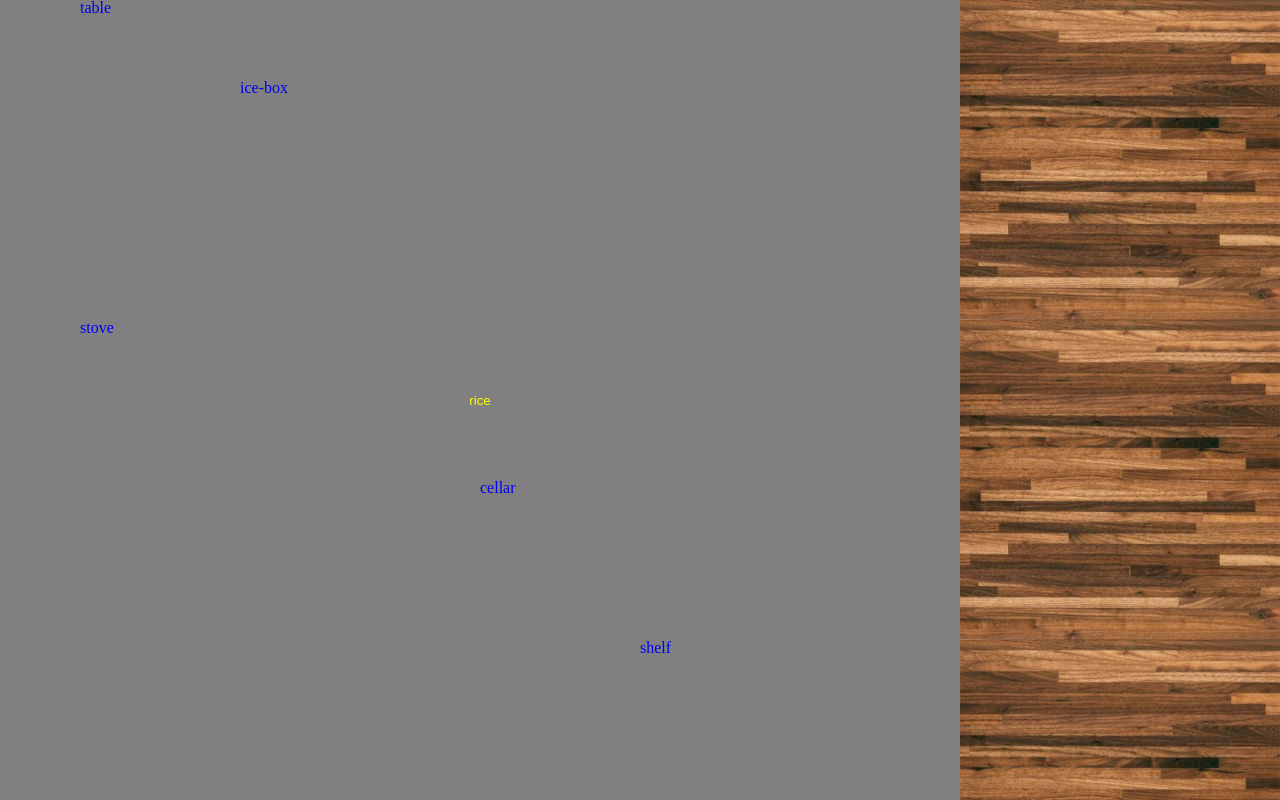
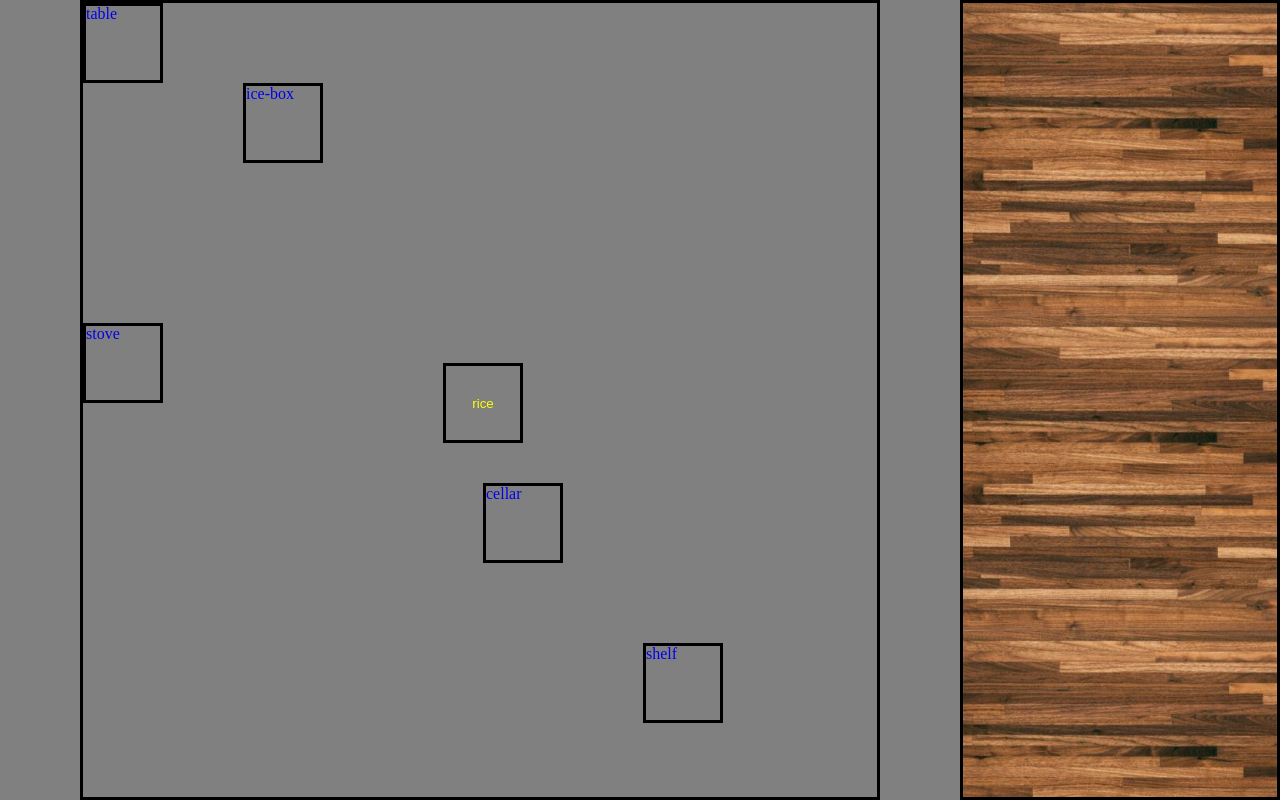
Before and after one commit to areisle/javascript-game, a PHP site: page / in a window 1280 px wide. Run offline with PHP 8.4, Linux system fonts and the light colour scheme; some libraries are stand-ins or nearby versions.

Commit message:
switching to school

```diff
--- a/scripts/main.js
+++ b/scripts/main.js
@@ -142,6 +142,7 @@ $(document).ready(function () {
     function makePopUp (innards, buttons) {
         $body.append('<div class="pop-up"></div>');
         $body.append('<div class="pop-up-overlay"></div>');
+        $(".pop-up").append('<h2>' + innards.shift() +'</h2>');
         for (var innard in innards){
             $(".pop-up").append('<p>' + innards[innard]+'</p>');
         }
--- a/stylesheets/cellar.css
+++ b/stylesheets/cellar.css
@@ -22,5 +22,10 @@
     left: 65%;
     width: 15%;
     height: 10%; }
+  #cellar-view .kitchen {
+    left: 40%;
+    width: 20%;
+    top: 25%;
+    height: 50%; }
 
 /*# sourceMappingURL=cellar.css.map */
--- a/stylesheets/cutting-board.css
+++ b/stylesheets/cutting-board.css
@@ -8,7 +8,9 @@
 #cutting-board-view .cutting-board div {
   width: 50%;
   height: 50%;
-  border: none; }
+  border: 3px solid black; }
+  #cutting-board-view .cutting-board div:hover {
+    background-color: rgba(34, 0, 78, 0.4); }
 #cutting-board-view .drop-hover {
   background-color: rgba(34, 0, 78, 0.4); }
 @media screen and (min-aspect-ratio: 100 / 80) {
--- a/stylesheets/kitchen.css
+++ b/stylesheets/kitchen.css
@@ -3,7 +3,9 @@
   display: block;
   width: 10vh;
   height: 10vh;
-  border: none; }
+  border: 3px solid black; }
+  .view > a:hover {
+    background-color: rgba(34, 0, 78, 0.4); }
 
 #kitchen-view .ice-box {
   top: 10vh;
--- a/stylesheets/main.css
+++ b/stylesheets/main.css
@@ -3,7 +3,9 @@
   display: block;
   width: 10vh;
   height: 10vh;
-  border: none; }
+  border: 3px solid black; }
+  .view > a:hover {
+    background-color: rgba(34, 0, 78, 0.4); }
 
 #kitchen-view .ice-box {
   top: 10vh;
@@ -44,6 +46,11 @@
     left: 65%;
     width: 15%;
     height: 10%; }
+  #cellar-view .kitchen {
+    left: 40%;
+    width: 20%;
+    top: 25%;
+    height: 50%; }
 
 #stove-view .stock {
   top: 50vh;
@@ -73,7 +80,9 @@
 #cutting-board-view .cutting-board div {
   width: 50%;
   height: 50%;
-  border: none; }
+  border: 3px solid black; }
+  #cutting-board-view .cutting-board div:hover {
+    background-color: rgba(34, 0, 78, 0.4); }
 #cutting-board-view .drop-hover {
   background-color: rgba(34, 0, 78, 0.4); }
 @media screen and (min-aspect-ratio: 100 / 80) {
@@ -205,14 +214,18 @@ html, body, .wrapper {
   width: 80vw;
   height: 80vw;
   margin: 0 auto;
-  border: none; }
+  border: 3px solid black; }
+  .view:hover {
+    background-color: rgba(34, 0, 78, 0.4); }
 
 .view > * {
   position: absolute;
   display: block;
   width: 10vh;
   height: 10vh;
-  border: none; }
+  border: 3px solid black; }
+  .view > *:hover {
+    background-color: rgba(34, 0, 78, 0.4); }
 
 button {
   background-color: transparent;
@@ -226,17 +239,21 @@ button {
   background-repeat: repeat;
   width: 25vw;
   height: 100vh;
-  border: none;
+  border: 3px solid black;
   overflow-y: scroll; }
+  .items:hover {
+    background-color: rgba(34, 0, 78, 0.4); }
   .items .item {
     position: relative;
-    border: none;
+    border: 3px solid black;
     width: 15vw;
     height: 15vw;
     background-size: auto 100%;
     background-position: 0% center;
     background-repeat: no-repeat;
     margin: 0 auto; }
+    .items .item:hover {
+      background-color: rgba(34, 0, 78, 0.4); }
     .items .item button {
       position: absolute;
       right: 0%;
@@ -258,15 +275,26 @@ button {
   right: 0%;
   top: 0%; }
 
+button {
+  cursor: pointer; }
+
 .pop-up {
   position: fixed;
+  display: flex;
+  flex-direction: column;
+  justify-content: center;
   top: 25%;
   left: 12.5%;
   width: 50%;
   height: 50%;
   background-color: rgba(255, 255, 255, 0.6);
-  border: none;
+  border: 3px solid black;
   z-index: 200; }
+  .pop-up:hover {
+    background-color: rgba(34, 0, 78, 0.4); }
+  .pop-up h2 {
+    font-size: 3vw;
+    text-align: center; }
 
 .pop-up-overlay {
   position: fixed;
--- a/stylesheets/sass/cellar.scss
+++ b/stylesheets/sass/cellar.scss
@@ -28,4 +28,10 @@
         width: 15%;
         height: 10%;
 	}
+    .kitchen {
+        left: 40%;
+		width: 20%;
+		top: 25%;
+		height:50%;
+    }
 }
--- a/stylesheets/sass/functions.scss
+++ b/stylesheets/sass/functions.scss
@@ -1,4 +1,4 @@
-$testing: false;
+$testing: true;
 @mixin testing{
 	@if $testing {
 		border: 3px solid black;
--- a/stylesheets/sass/main.scss
+++ b/stylesheets/sass/main.scss
@@ -89,8 +89,14 @@ button {
     right: 0%;
     top: 0%;
 }
+button {
+    cursor: pointer;
+}
 .pop-up {
     position: fixed;
+    display: flex;
+    flex-direction: column;
+    justify-content: center;
     top: 25%;
     left: 12.5%;
     width: 50%;
@@ -98,6 +104,10 @@ button {
     background-color: rgba(255,255,255,0.6);
     @include testing;
     z-index: 200;
+    h2 {
+        font-size: 3vw;
+        text-align: center;
+    }
 }
 .pop-up-overlay {
         position: fixed;
--- a/views.html
+++ b/views.html
@@ -13,7 +13,7 @@
 </div>
 <!-- cellar view -->
 <div class="view" id="cellar-view">
-	<a href="#kitchen" class="kitchen nav back">back</a>
+	<a href="#kitchen" class="kitchen nav back"></a>
 	<button class="ingredient onions" id="onions"></button>
 	<button class="ingredient garlic" id="garlic"></button>
 	<button class="ingredient mushrooms" id="mushrooms"></button>
```
Also changed, not shown: 3 other files.
